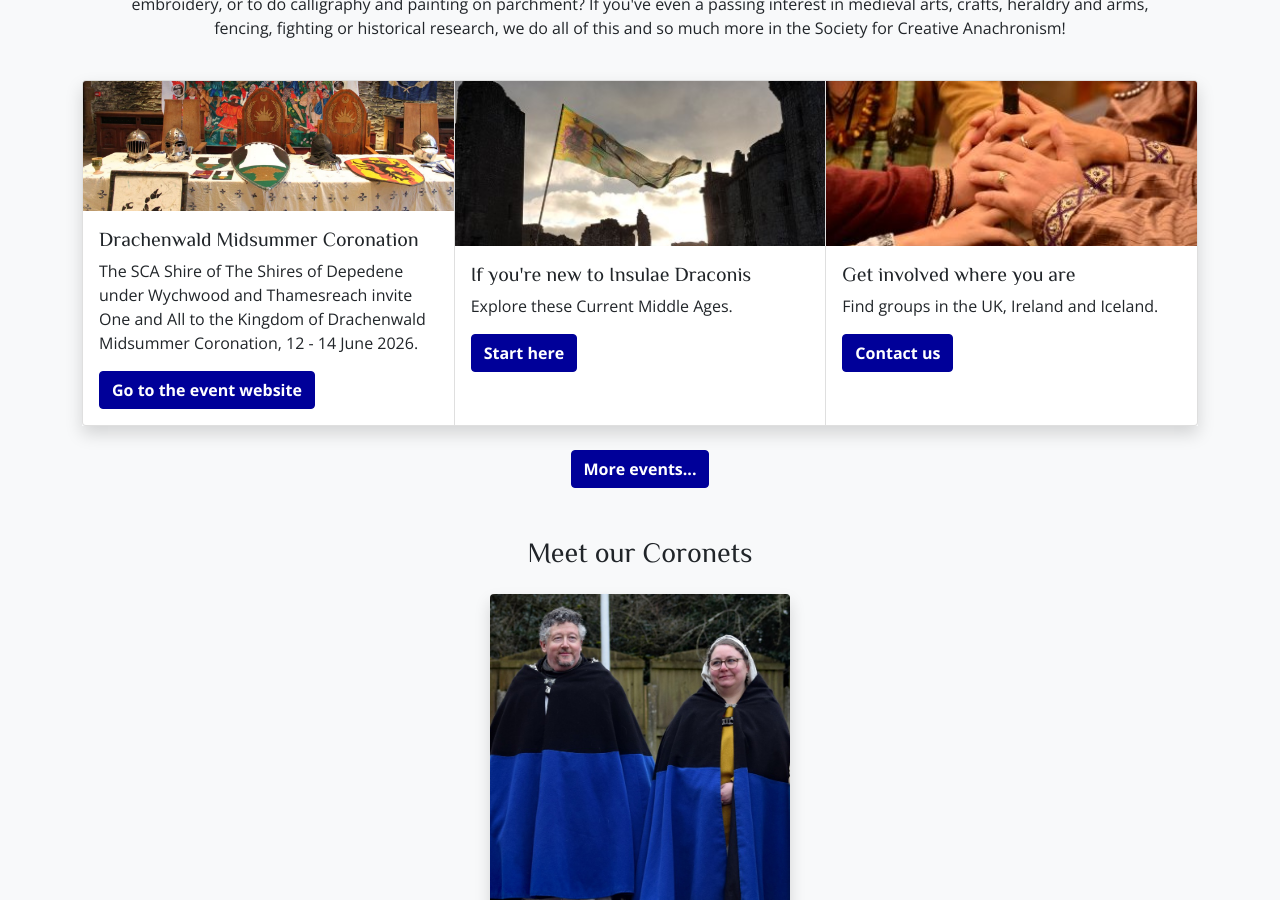
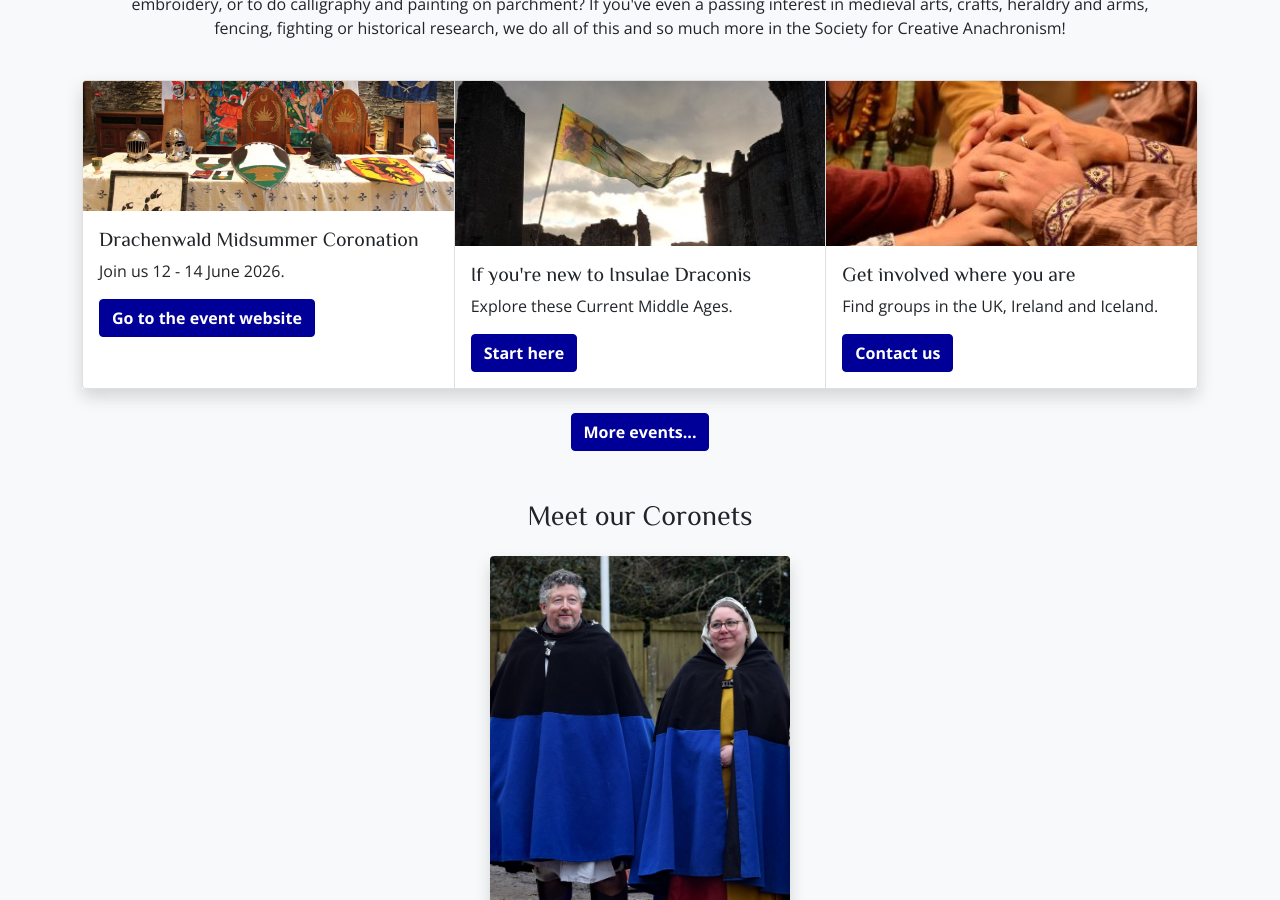
Before and after one commit to drachenwald/insulae-draconis, a Jekyll site: the page built from index.html, in a window 1280 px wide and 900 px high, scrolled down 345 px. Built offline with Jekyll 4.4.1, drawn with Linux system fonts in a browser that asks for light colours; comment, search, counter and statistics services are not loaded.

Commit message:
Update index.html

```diff
--- a/index.html
+++ b/index.html
@@ -19,7 +19,7 @@ subtitle: Learn history by living it
     <div class="card-body">
       <h5 class="card-title">Drachenwald Midsummer Coronation</h5>
       <p class="card-text">
-        The SCA Shire of The Shires of Depedene under Wychwood and Thamesreach invite One and All to the Kingdom of Drachenwald Midsummer Coronation, 12 - 14 June 2026.
+        Join us 12 - 14 June 2026.
       </p>
       <p class="card-text">
         <a role="button" class="btn btn-primary stretched-link" href="https://github.com/drachenwald/insulae-draconis/blob/main/index.html">Go to the event website</a>
```
